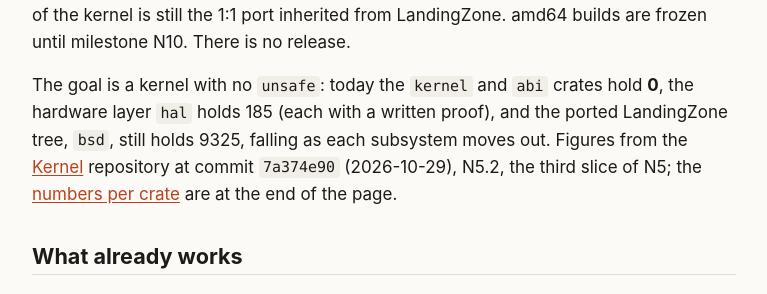
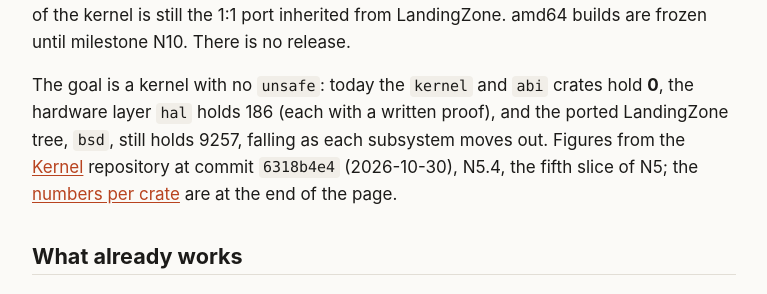
Before and after one commit to EmiBSD/Portal, a Jekyll site: the page built from status.md, in a window 1280 px wide and 900 px high. Shown: the part 143-437 px from the top of the window, without its empty margins (256-1023 px from the left). Built offline with Jekyll 4.4.1, drawn with Linux system fonts in a browser that asks for light colours; some of the changed text lies outside the part shown.

Commit message:
status: N5.3 and N5.4 done, N5.5a under way; figures at Kernel 6318b4e4
Co-Authored-By: Claude Opus 5.5 <noreply@anthropic.com>

```diff
--- a/_data/news.json
+++ b/_data/news.json
@@ -1,4 +1,6 @@
 [
+  {"date": "2026-10-30T15:49:07-03:00", "repo": "Kernel", "title": "N5.4 done: the 65 VFS system calls are the kernel's, 170 of 331 entries handled natively", "url": "https://github.com/EmiBSD/Kernel/commit/6318b4e4"},
+  {"date": "2026-10-30T10:19:53-03:00", "repo": "Kernel", "title": "N5.3 done: path lookup, the name cache, getcwd and record locks are the kernel's", "url": "https://github.com/EmiBSD/Kernel/commit/681eb4aa"},
   {"date": "2026-10-29T21:09:23-03:00", "repo": "Kernel", "title": "N5.2 done: the vnode, the mount and the VFS core are the kernel's", "url": "https://github.com/EmiBSD/Kernel/commit/7a374e90"},
   {"date": "2026-10-29T19:16:27-03:00", "repo": "Kernel", "title": "N12.1 done, brought forward: the memory map's walks at the C's cost", "url": "https://github.com/EmiBSD/Kernel/commit/a3743945"},
   {"date": "2026-10-29T08:41:57-03:00", "repo": "Kernel", "title": "N5.1 done: the buffer cache, the disk queues and physio are the kernel's", "url": "https://github.com/EmiBSD/Kernel/commit/3acd930e"},
--- a/_data/status.json
+++ b/_data/status.json
@@ -1,12 +1,12 @@
 {
-  "commit": "7a374e90",
-  "date": "2026-10-29",
-  "at": "N5.2, the third slice of N5",
+  "commit": "6318b4e4",
+  "date": "2026-10-30",
+  "at": "N5.4, the fifth slice of N5",
   "crates": [
-    {"name": "kernel", "files": 108, "unsafe": 0, "note": "`#![forbid(unsafe_code)]`: the compiler refuses any"},
-    {"name": "abi", "files": 4, "unsafe": 0, "note": "`#![forbid(unsafe_code)]`; 105 of the 331 system-call entries handled natively"},
-    {"name": "hal", "files": 146, "unsafe": 185, "note": "the only crate allowed `unsafe`, each site with a written proof"},
-    {"name": "bsd", "label": "the LandingZone tree", "files": 1040, "unsafe": 9325, "note": "shrinks as subsystems move out; deleted at N9"}
+    {"name": "kernel", "files": 115, "unsafe": 0, "note": "`#![forbid(unsafe_code)]`: the compiler refuses any"},
+    {"name": "abi", "files": 4, "unsafe": 0, "note": "`#![forbid(unsafe_code)]`; 170 of the 331 system-call entries handled natively"},
+    {"name": "hal", "files": 148, "unsafe": 186, "note": "the only crate allowed `unsafe`, each site with a written proof"},
+    {"name": "bsd", "label": "the LandingZone tree", "files": 1033, "unsafe": 9257, "note": "shrinks as subsystems move out; deleted at N9"}
   ],
   "milestones": [
     {"name": "N0", "title": "Bootstrap", "scope": "lineage records, tooling, the `unsafe` budget, the baseline", "date": "2026-10-09T04:31:58-03:00", "url": "https://github.com/EmiBSD/Kernel/releases/tag/n0-bootstrap"},
@@ -29,9 +29,9 @@
       {"slice": "N5.0", "what": "The five bridges N4 left open (`Uptime`, `SysInfo`, `VmProc`, `PipeGlue`, `PipeFiles`) become the kernel's own code", "state": "done"},
       {"slice": "N5.1", "what": "The buffer cache and a typed `Buf`: `vfs_bio`, `vfs_biomem`, `kern_bufq`, `kern_physio`", "state": "done"},
       {"slice": "N5.2", "what": "The vnode, the mount and the VFS core (`vfs_subr`, `vfs_sync`, `vfs_init`, `vfs_vops`, `vfs_default`, `spec_vnops`, deadfs); the vnode and mount operations as the Rust traits `Vnops` and `Vfs`", "state": "done"},
-      {"slice": "N5.3", "what": "Names, files and record locks: `vfs_lookup`, `vfs_cache`, `vfs_getcwd`, `vfs_vnops`, `vfs_lockf`"},
-      {"slice": "N5.4", "what": "The VFS system calls (`vfs_syscalls`): 65 more entries handled natively"},
-      {"slice": "N5.5a", "what": "`ufs`, the layer the UFS family shares (16 files)"},
+      {"slice": "N5.3", "what": "Names, files and record locks: `vfs_lookup`, `vfs_cache`, `vfs_getcwd`, `vfs_vnops`, `vfs_lockf`", "state": "done"},
+      {"slice": "N5.4", "what": "The VFS system calls (`vfs_syscalls`): 65 more entries handled natively", "state": "done"},
+      {"slice": "N5.5a", "what": "`ufs`, the layer the UFS family shares (16 files)", "state": "in progress"},
       {"slice": "N5.5b", "what": "`ffs` and `mfs` (15 files)"},
       {"slice": "N5.6", "what": "`ext2fs` (16 files)"},
       {"slice": "N5.7", "what": "`msdosfs` (13 files)"},
```
